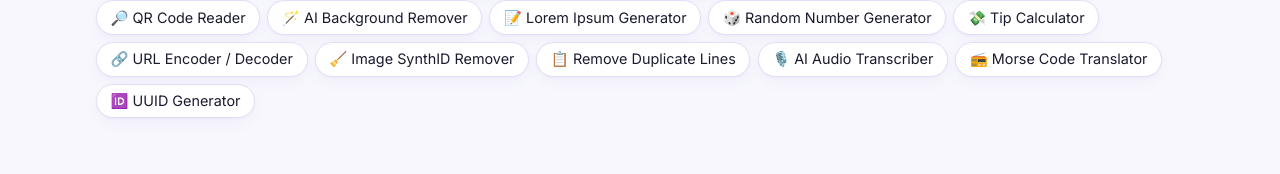
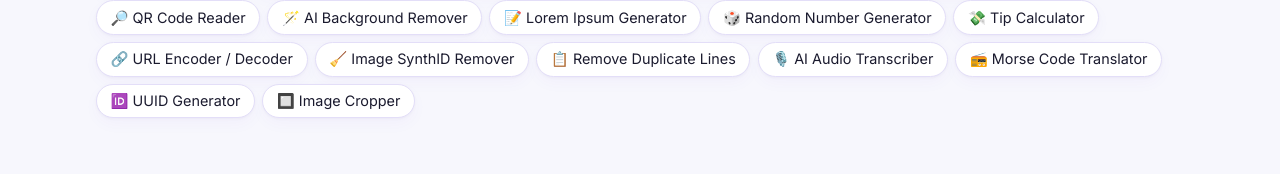
Before and after one commit to mdibrahimstudio-ctrl/toolsdaily, a plain HTML site: page color-converter/index.html in a window 1280 px wide. Shown: the part 1135-1309 px from the top of the page. Drawn offline with Linux system fonts and the light colour scheme.

Commit message:
Link Image Cropper in color-converter nav (2026-11-14)

```diff
--- a/color-converter/index.html
+++ b/color-converter/index.html
@@ -192,6 +192,7 @@ gtag('config', 'G-KX85CZXTR4');
         <li><a href="../audio-transcriber/">🎙️ AI Audio Transcriber</a></li>
         <li><a href="../morse-code-translator/">📻 Morse Code Translator</a></li>
         <li><a href="../uuid-generator/">🆔 UUID Generator</a></li>
+        <li><a href="../image-cropper/">🔲 Image Cropper</a></li>
 </ul></nav>
 </main>
 <footer class="site"><div class="foot-wrap">
```
